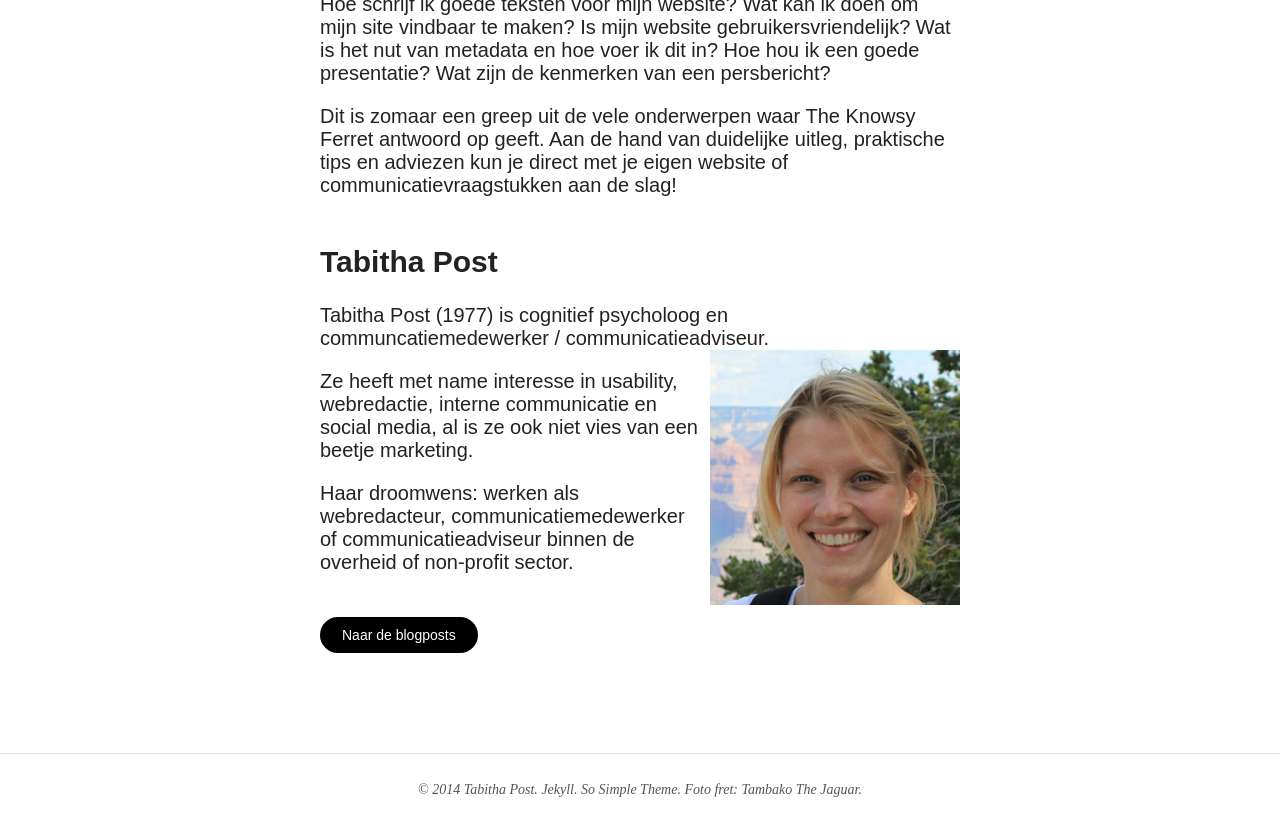
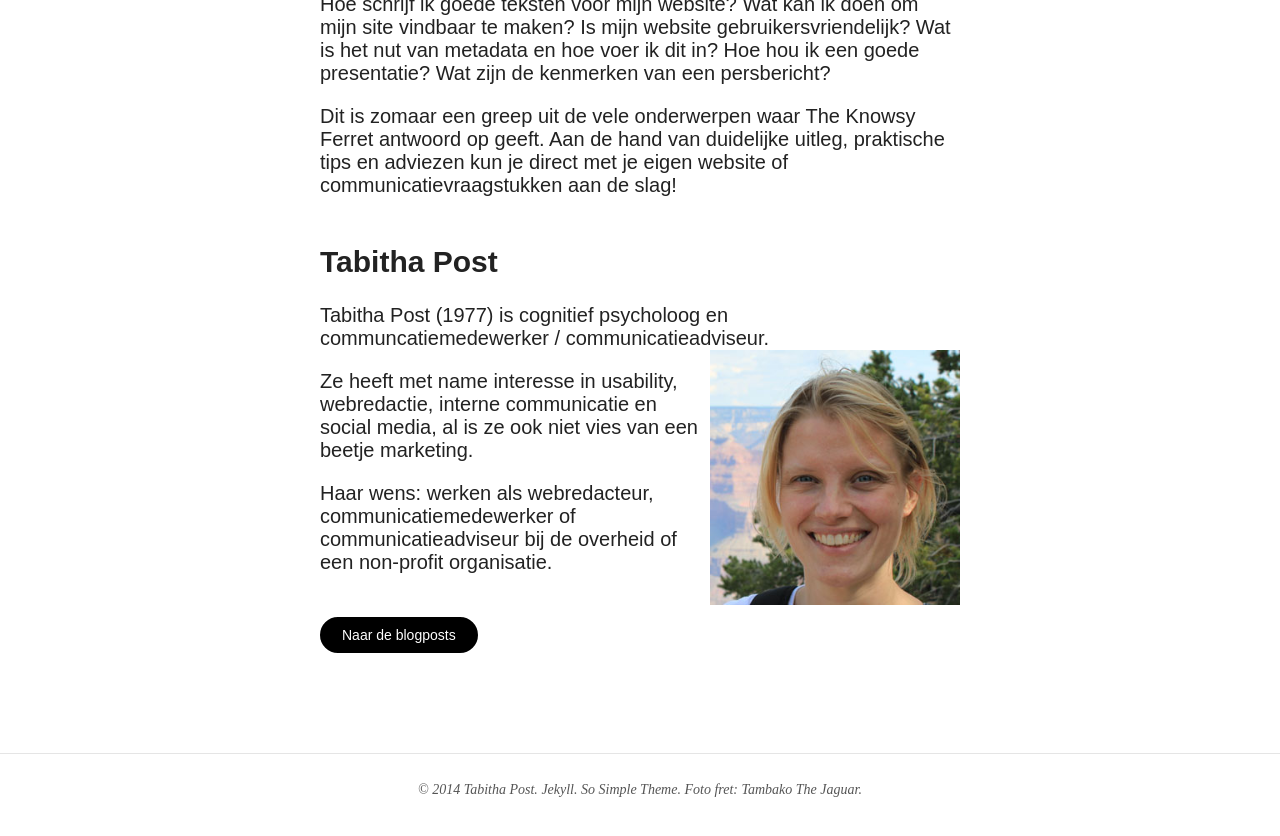
Before and after one commit to TheKnowsyFerret/theknowsyferret.github.io, a Jekyll site: the page built from about.md, in a window 1280 px wide and 900 px high, scrolled down 715 px. Shown: the top 836 px of the window. Built offline with Jekyll 4.4.1, drawn with Linux system fonts in a browser that asks for light colours; nearby versions of some CDN libraries.

Commit message:
verandering about over mijzelf

```diff
--- a/about.md
+++ b/about.md
@@ -30,7 +30,8 @@ Ze heeft met name interesse in usability, webredactie, interne
 communicatie en social media, al is ze ook niet vies van een beetje
 marketing.<br>
 
-Haar droomwens: werken als webredacteur, communicatiemedewerker of communicatieadviseur binnen de overheid of non-profit sector.
+Haar wens: werken als webredacteur, communicatiemedewerker of
+communicatieadviseur bij de overheid of een non-profit organisatie.
 <br><br>
 
 <a markdown="0" href="{{ site.url }}/" class="btn">Naar
```
